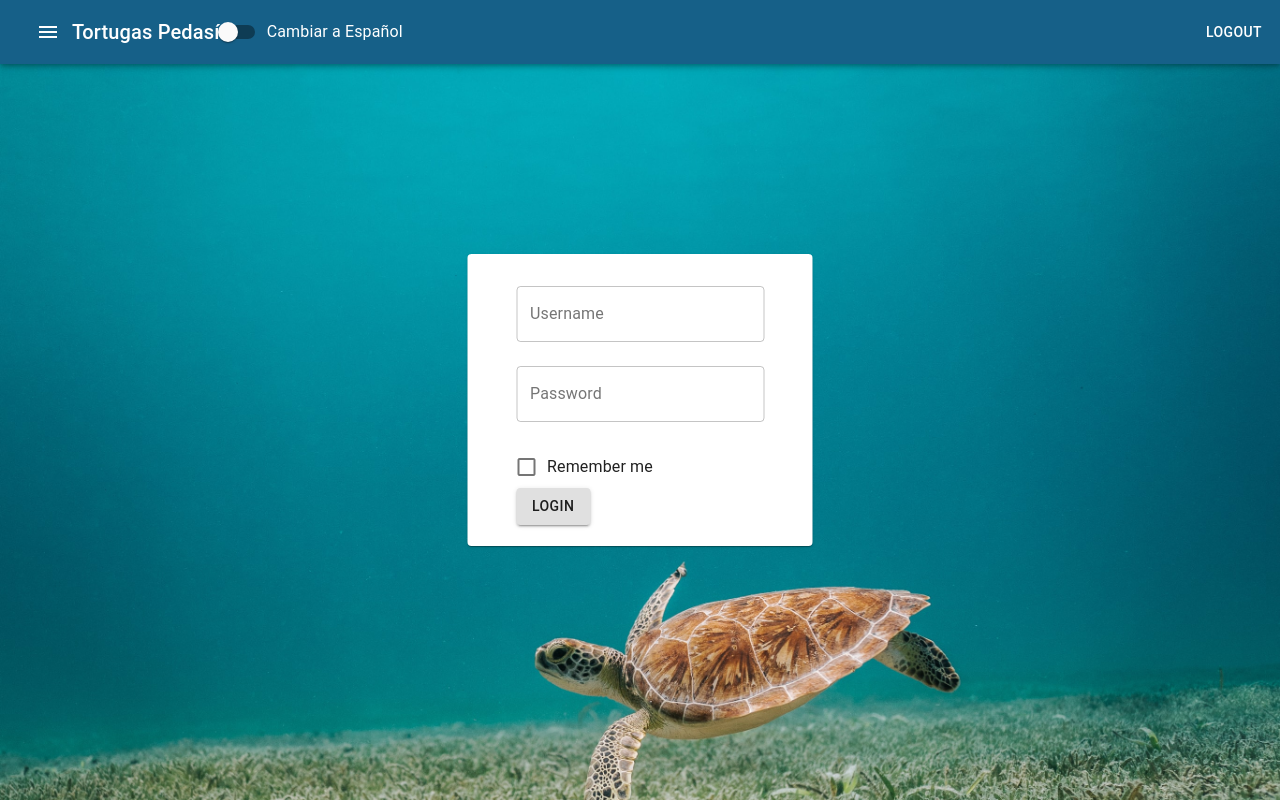
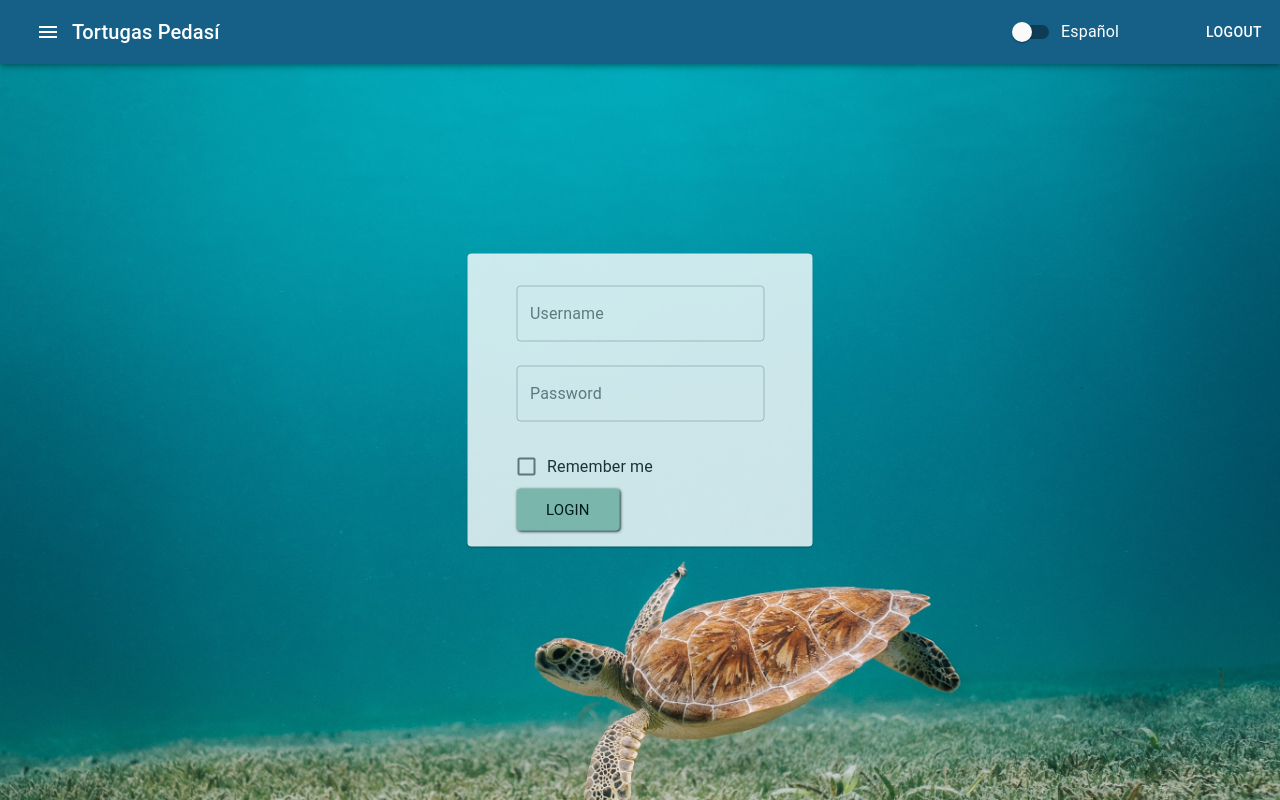
Before and after one commit to CarlosRabid/tortugaspedasi, a React (Create React App) app in the folder tortugaspedasi/: page / in a window 1280 px wide. Built offline with nearby package versions, Linux system fonts and the light colour scheme.

Commit message:
language toggle and login css

```diff
--- a/tortugaspedasi/src/Components/Login.js
+++ b/tortugaspedasi/src/Components/Login.js
@@ -8,6 +8,15 @@ import CardContent from '@material-ui/core/CardContent';
 import TextField from '@material-ui/core/TextField';
 import { FormControlLabel, Checkbox } from '@material-ui/core';
 import { spacing } from '@material-ui/system';
+import { createMuiTheme } from '@material-ui/core/styles';
+import green from '@material-ui/core/colors/green';
+
+const theme = createMuiTheme({
+  palette: {
+    primary: {
+        main: 'rgb(69,149,118)'
+  }}
+});
 
 let credentials = {
     Robert: "TSDqmaPu",
@@ -62,11 +71,13 @@ class Login extends Component {
 
                     <div className="cardActionsContainer">
                         <div><FormControlLabel
-                            control={<Checkbox checked={this.state.rememberMe} onChange={this.handleChange} type="checkbox" name="rememberMe" />}
+                            control={<Checkbox checked={this.state.rememberMe} onChange={this.handleChange} color="default" type="checkbox" name="rememberMe" />}
                             label="Remember me" />
                         </div>
                         <div>
-                            <Button size="medium" variant="contained" color="default" margin="normal" onClick={this.login}>Login </Button>
+                            <button onClick={this.login} className = "signinButton"> LOGIN </button>
+                            {/* size="large" variant="contained" color= "primary"
+                            className="signinButton" margin="normal" */}
                         </div>
                     </div>
             </Card>
--- a/tortugaspedasi/src/Components/NavBar.js
+++ b/tortugaspedasi/src/Components/NavBar.js
@@ -15,31 +15,22 @@ import StorageIcon from '@material-ui/icons/Storage';
 import PollIcon from '@material-ui/icons/Poll';
 import { makeStyles } from '@material-ui/core/styles';
 import { FormControlLabel, Switch } from '@material-ui/core';
+import '../styles/NavBar.css';
 
 
 const styles = {
-  root: {
-    flexGrow: 1
-  },
-  grow: {
-    flexGrow: 1
-  },
+
   menuButton: {
     marginLeft: -12,
     marginRight: 20
   }
 };
 
-const useStyles = makeStyles(theme => ({
-  offset: {
-    ...theme.mixins.toolbar,
-    flexGrow: 1
-  }
-}))
+
 
 function NavBar(props) {
   const classes = styles;
-  const spclasses = useStyles();
+
 
   const [state, setState] = React.useState({
     top: false,
@@ -107,7 +98,7 @@ const classes = styles;
 
   return (
     <div>
-      <AppBar position="fixed" style= {{background:"#166088"}}>
+      <AppBar position="fixed" style={{ background: "#166088" }}>
 
         <Drawer open={state.left} onClose={toggleDrawer('left', false)}>
           {sideList('left')}
@@ -122,6 +113,7 @@ const classes = styles;
             Tortugas Pedasí
           </Typography>
 
+
             <ToolbarMenu
               render={collapsed => {
                 return collapsed
@@ -132,17 +124,20 @@ const classes = styles;
                     key="logout"
                     color="inherit"
                     onClick={onLogout}
-                  className={classes.menuButton}
+                    className="menuButton"
                   >
                     Logout
                     </Button>];
               }}
+
             />
+            <div className="language-toggle">
+            <FormControlLabel
+              control={<Switch checked={(props.lng === "es") ? true : false} onChange={props.changeLanguage} />}
+              label={(props.lng === "es") ? "English" : "Español"}
+            />
+            </div>
 
-         <FormControlLabel className="language-toggle"
-        control={<Switch checked={(props.lng === "es") ? true : false} onChange={props.changeLanguage} />}
-        label={(props.lng === "es") ? "Switch to English" : "Cambiar a Español"}
-      />
 
         </Toolbar>
       </AppBar>
--- a/tortugaspedasi/src/Components/login.css
+++ b/tortugaspedasi/src/Components/login.css
@@ -8,6 +8,8 @@
     left: 50%;
     transform: translate(-50%, -50%);
     width: 60vw;
+    background-color: '#000000';
+    opacity: 0.8
  }
 
  .loginInnerContainer {
@@ -22,3 +24,27 @@
     padding-bottom: 16px;
     font: inherit
  }
+
+ .signinButton{
+    background-color: #4595768c;
+    border-radius: 4px;
+    padding: 10px 30px;
+    border: none;
+    cursor: pointer;
+    font-size: 15px;
+    font-family: "Roboto", "Helvetica", "Arial", sans-serif;
+    font-weight: 400;
+    line-height: 1.5;
+    box-shadow: 1px 1px 3px black;
+    letter-spacing: 0.00938em;
+ }
+
+ .signinButton:active{
+
+     transform: scale(0.95);
+ }
+
+ .signinButton:active, .signinButton:focus {
+    outline: 0;
+    border: none;
+  }
--- a/tortugaspedasi/src/styles/NavBar.css
+++ b/tortugaspedasi/src/styles/NavBar.css
@@ -1,11 +1,12 @@
-#logoutButton {
-    display: flex;
-    align-items: flex-end;
-
-
-}
 
 .navbarLinks > a{
     margin: 15px;
     color: white;
       }
+
+.language-toggle{
+   display: grid;
+   grid-template-columns: 1fr 1fr;
+   margin-left: auto;
+
+}
```
Lines whose indentation alone changed are shown as unchanged.
